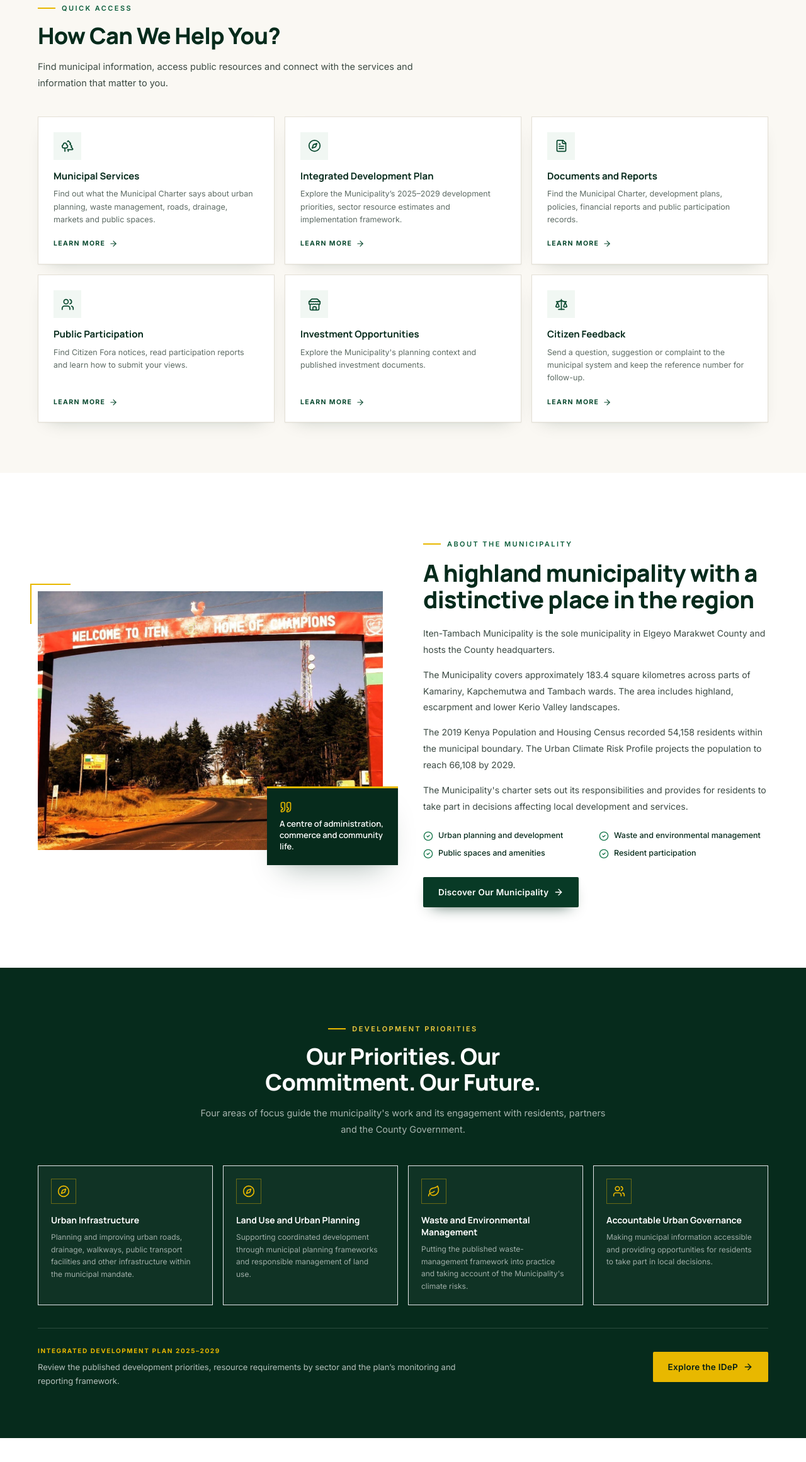
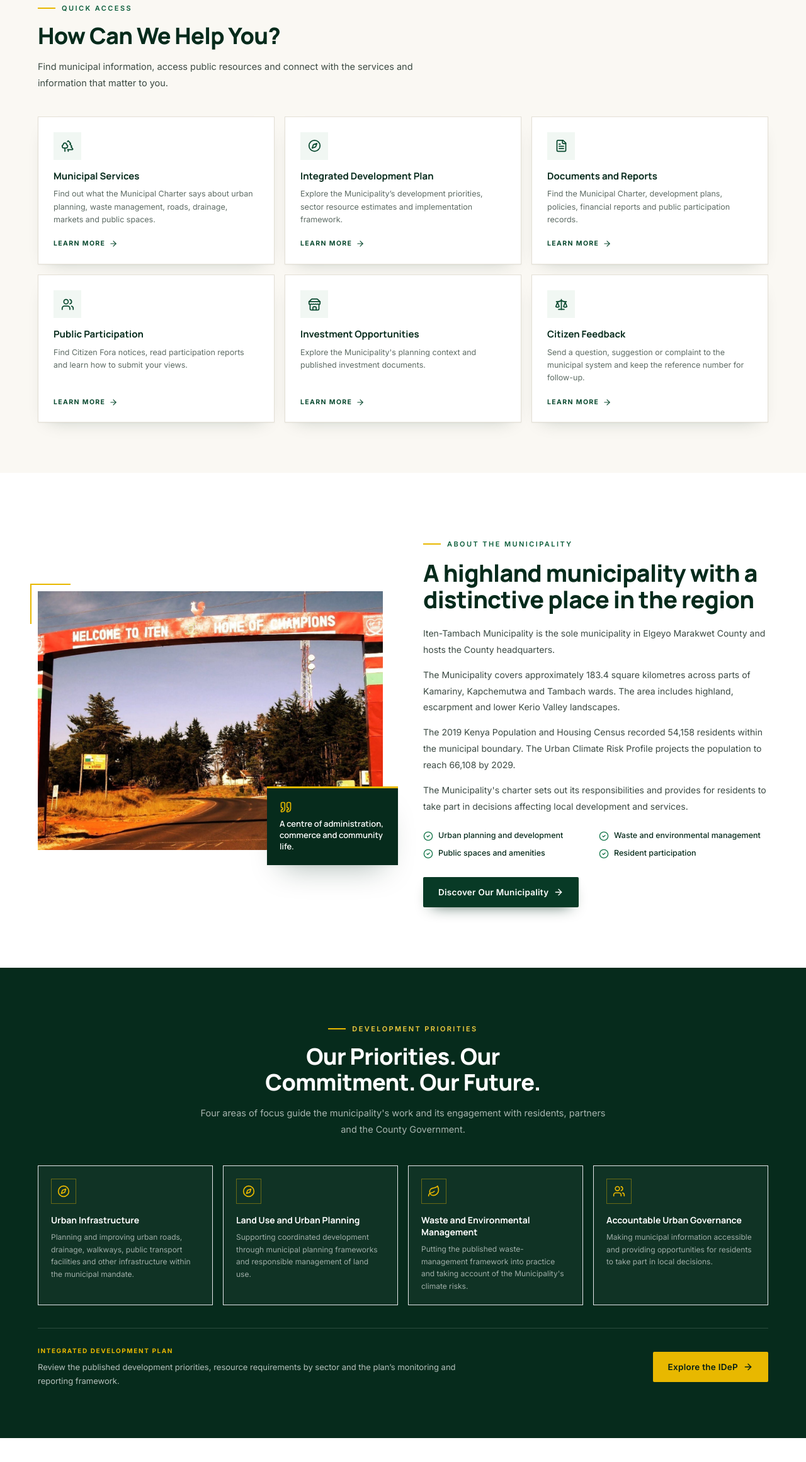
Before and after one commit to kikie254/municp, a Next.js app: page / in a window 1280 px wide. Shown: the part 1218-3540 px from the top of the page at 63% size. Built offline with nearby package versions, Linux system fonts and the light colour scheme; no server answers.

Commit message:
Remove unsupported IDeP date from homepage

```diff
--- a/app/page.tsx
+++ b/app/page.tsx
@@ -36,7 +36,7 @@ const quickAccess = [
   {
     title: "Integrated Development Plan",
     description:
-      "Explore the Municipality’s 2025–2029 development priorities, sector resource estimates and implementation framework.",
+      "Explore the Municipality’s development priorities, sector resource estimates and implementation framework.",
     href: "/development-plan",
     icon: "planning",
   },
@@ -296,7 +296,7 @@ export default function HomePage() {
           </div>
           <div className="mt-9 flex flex-col gap-4 border-t border-white/15 pt-7 sm:flex-row sm:items-center sm:justify-between">
             <div className="max-w-2xl">
-              <p className="text-[10px] font-bold uppercase tracking-[0.16em] text-gold-400">Integrated Development Plan 2025–2029</p>
+              <p className="text-[10px] font-bold uppercase tracking-[0.16em] text-gold-400">Integrated Development Plan</p>
               <p className="mt-2 text-[13px] leading-relaxed text-white/70">Review the published development priorities, resource requirements by sector and the plan’s monitoring and reporting framework.</p>
             </div>
             <Link href="/development-plan" className="btn btn-gold shrink-0">
```
